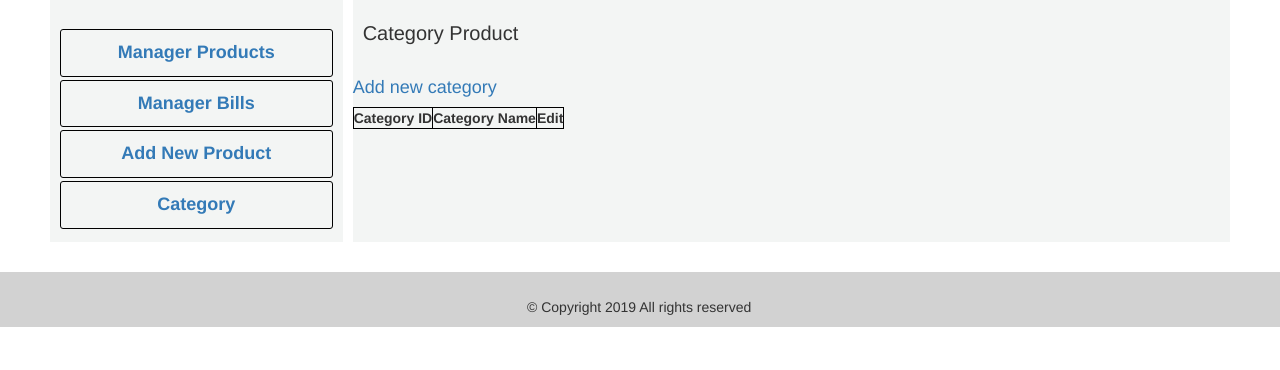
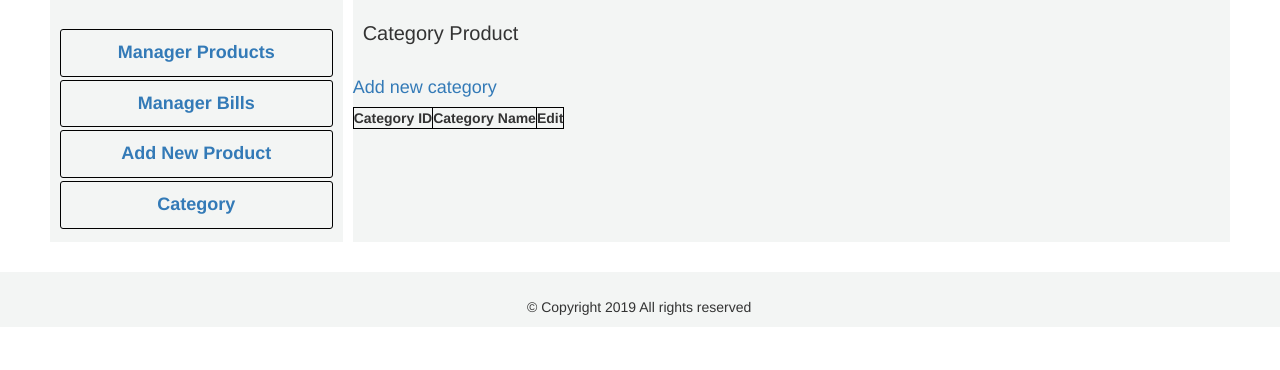
Before and after one commit to tmanhne/Swp391-SE1515-NET-Group4, a Java web app: page /category in a window 1280 px wide; the page is wider, and only the part inside the window is pictured. Shown: the part 127-497 px from the top of that part. Run offline with Tomcat 11, a stand-in JSP engine, Linux system fonts and the light colour scheme; data that the repository does not hold is empty.

Commit message:
Update footer.css

```diff
--- a/web/public/style/footer.css
+++ b/web/public/style/footer.css
@@ -9,7 +9,7 @@ and open the template in the editor.
 */
 .section-footer{
     width: 100%;
-    background-color:#d2d2d2;
+    background-color:rgb(243, 245, 244);
     padding-top: 2%;
    padding-left: 40%;
 }
```
